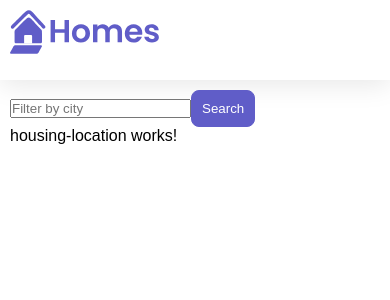
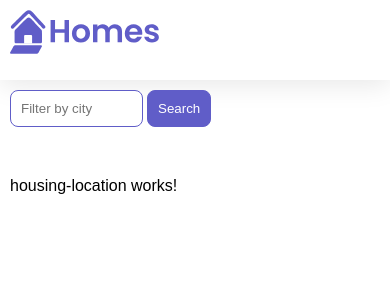
Before and after one commit to imladris20/MyFirstAngularApp, an Angular app: page / in a window 390 px wide. Shown: the top 300 px of the page. Built offline with nearby package versions, Linux system fonts and the light colour scheme.

Commit message:
Add css settings to home component

```diff
--- a/src/app/app.component.ts
+++ b/src/app/app.component.ts
@@ -12,7 +12,7 @@
       <header class="brand-name">
         <img
           class="brand-logo"
-          src="../assets/logo.svg"
+          src="/assets/logo.svg"
           alt="logo"
           aria-hidden="true"
         />
@@ -25,5 +25,5 @@
   styleUrl: './app.component.css',
 })
 export class AppComponent {
-  title = 'angularOfficialTutorial';
+  title = 'homes';
 }
--- a/src/app/home/home.component.css
+++ b/src/app/home/home.component.css
@@ -0,0 +1,36 @@
+.results {
+  display: grid;
+  column-gap: 14px;
+  row-gap: 14px;
+  grid-template-columns: repeat(auto-fill, minmax(400px, 400px));
+  margin-top: 50px;
+  justify-content: space-around;
+}
+input[type="text"] {
+  border: solid 1px var(--primary-color);
+  padding: 10px;
+  border-radius: 8px;
+  margin-right: 4px;
+  display: inline-block;
+  width: 30%;
+}
+button {
+  padding: 10px;
+  border: solid 1px var(--primary-color);
+  background: var(--primary-color);
+  color: white;
+  border-radius: 8px;
+}
+@media (min-width: 500px) and (max-width: 768px) {
+  .results {
+    grid-template-columns: repeat(2, 1fr);
+  }
+  input[type="text"] {
+    width: 70%;
+  }
+}
+@media (max-width: 499px) {
+  .results {
+    grid-template-columns: 1fr;
+  }
+}
```
